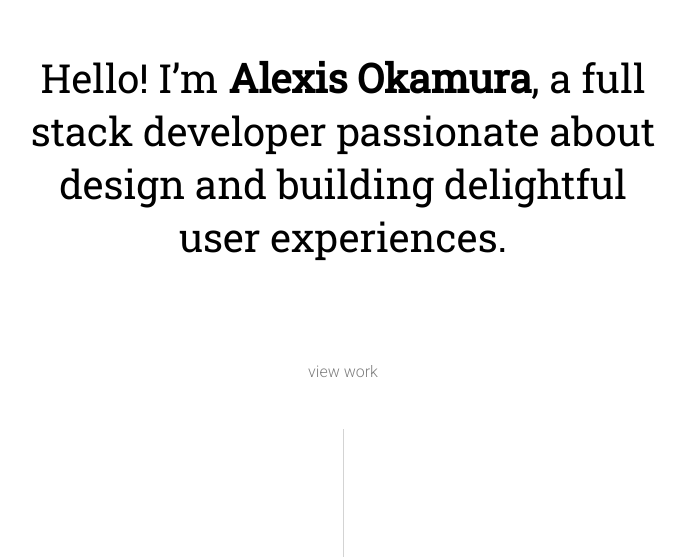
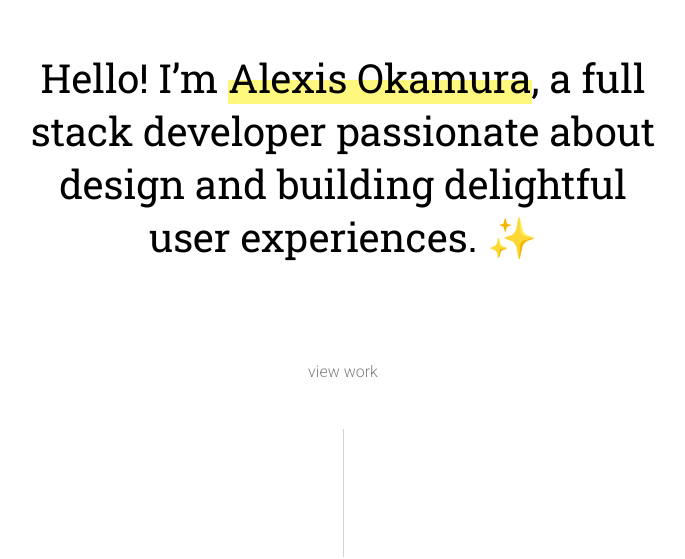
Before and after one commit to alexisnotalexa/alexisokamura.com, a React (Create React App) app: page / in a window 1280 px wide. Shown: the part 243-802 px from the top of the page, without its empty margins (297-982 px from the left). Built offline with nearby package versions, Linux system fonts and the light colour scheme.

Commit message:
intro section is looking pretty good!

```diff
--- a/src/sections/Intro/Intro.css
+++ b/src/sections/Intro/Intro.css
@@ -6,12 +6,14 @@
   height: 100vh;
 }
 
-.intro > span {
+.intro > a {
   color: gray;
+  cursor: pointer;
   font-size: .8rem;
   position: absolute;
   bottom: 28%;
-  animation: fade-in 5s;
+  transition: all .3s;
+  animation: fade-in 3s;
 }
 
 .intro__container {
@@ -26,6 +28,11 @@
   margin: 0;
 }
 
+.h1--highlight {
+  background: linear-gradient(to bottom, transparent 55%, #fff87e 0%);
+  background-size: 100%;
+}
+
 .vertical-line {
   height: 8rem;
   width: 1px;
@@ -34,6 +41,21 @@
   bottom: 0;
   left: 50%;
   animation: show-line 1.5s;
+}
+
+@media only screen and (min-device-width: 768px) and (min-width: 768px) {
+  .intro > a {
+    font-size: 1rem;
+    bottom: 22%;
+  }
+
+  .intro > a:hover {
+    transform: scale(1.2);
+  }
+
+  .intro__container > h1 {
+    font-size: 2.5rem;
+  }
 }
 
 /* --- ANIMATIONS --- */
@@ -51,14 +73,3 @@
   0% { height: 0; }
   100% { height: 8rem; }
 }
-
-@media only screen and (min-device-width: 768px) and (min-width: 768px) {
-  .intro > span {
-    font-size: 1rem;
-    bottom: 22%;
-  }
-
-  .intro__container > h1 {
-    font-size: 2.5rem;
-  }
-}
--- a/src/sections/Intro/index.js
+++ b/src/sections/Intro/index.js
@@ -1,16 +1,19 @@
 import React from 'react';
 import './Intro.css';
+
+import { Link, Element , Events, animateScroll as scroll, scrollSpy, scroller } from 'react-scroll';
 
 const Intro = () => {
   return (
     <div className="intro">
       <div className="intro__container">
         <h1>
-          Hello! I’m <strong>Alexis Okamura</strong>, a full stack developer passionate
-          about design and building delightful user experiences.
+          Hello! I’m <a class="h1--highlight">Alexis Okamura</a>, a full
+          stack developer passionate about design and building delightful
+          user experiences. ✨
         </h1>
       </div>
-      <span>view work</span>
+      <Link to="projects" smooth={true} duration={500}>view work</Link>
       <div className="vertical-line" />
     </div>
   );
```
